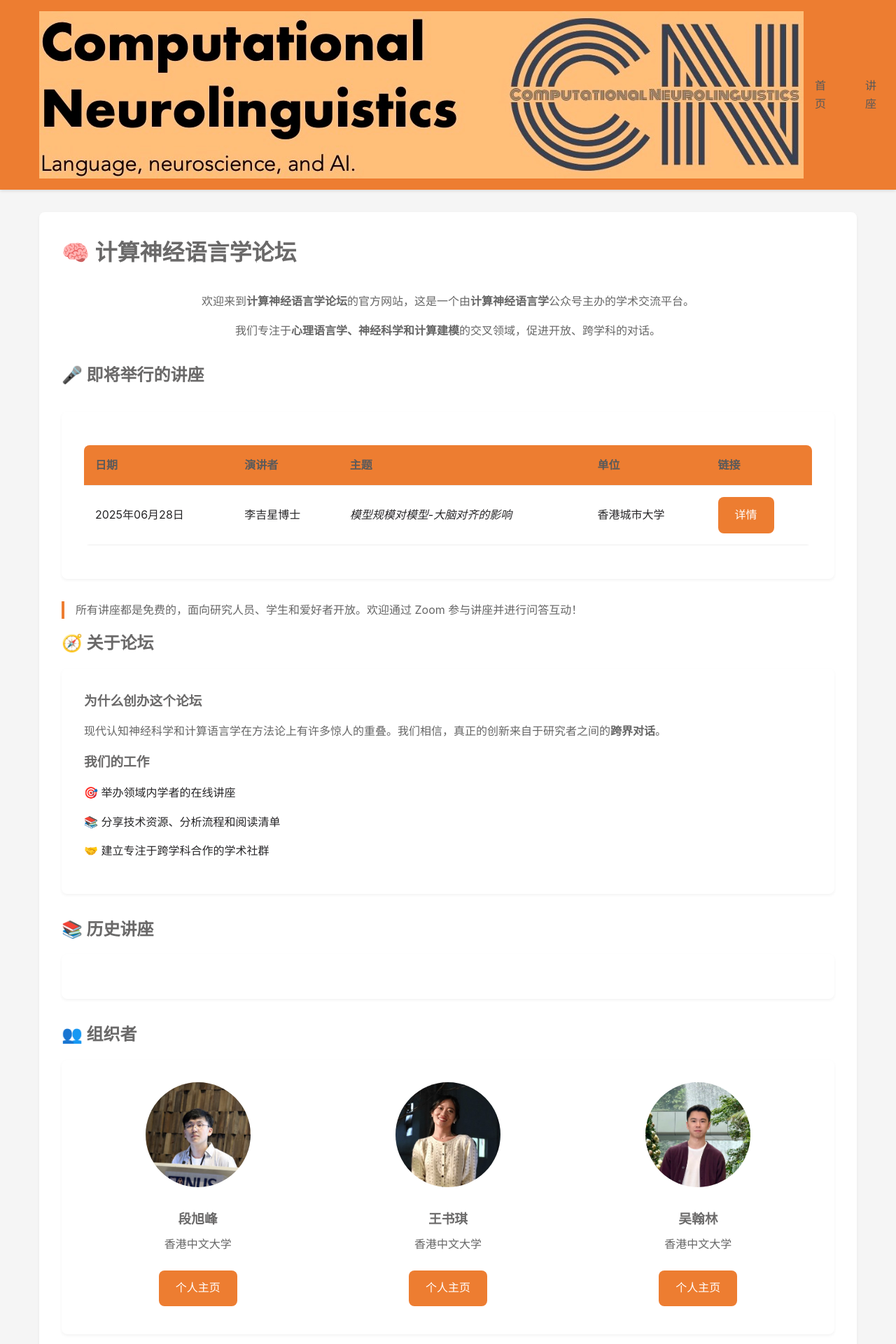
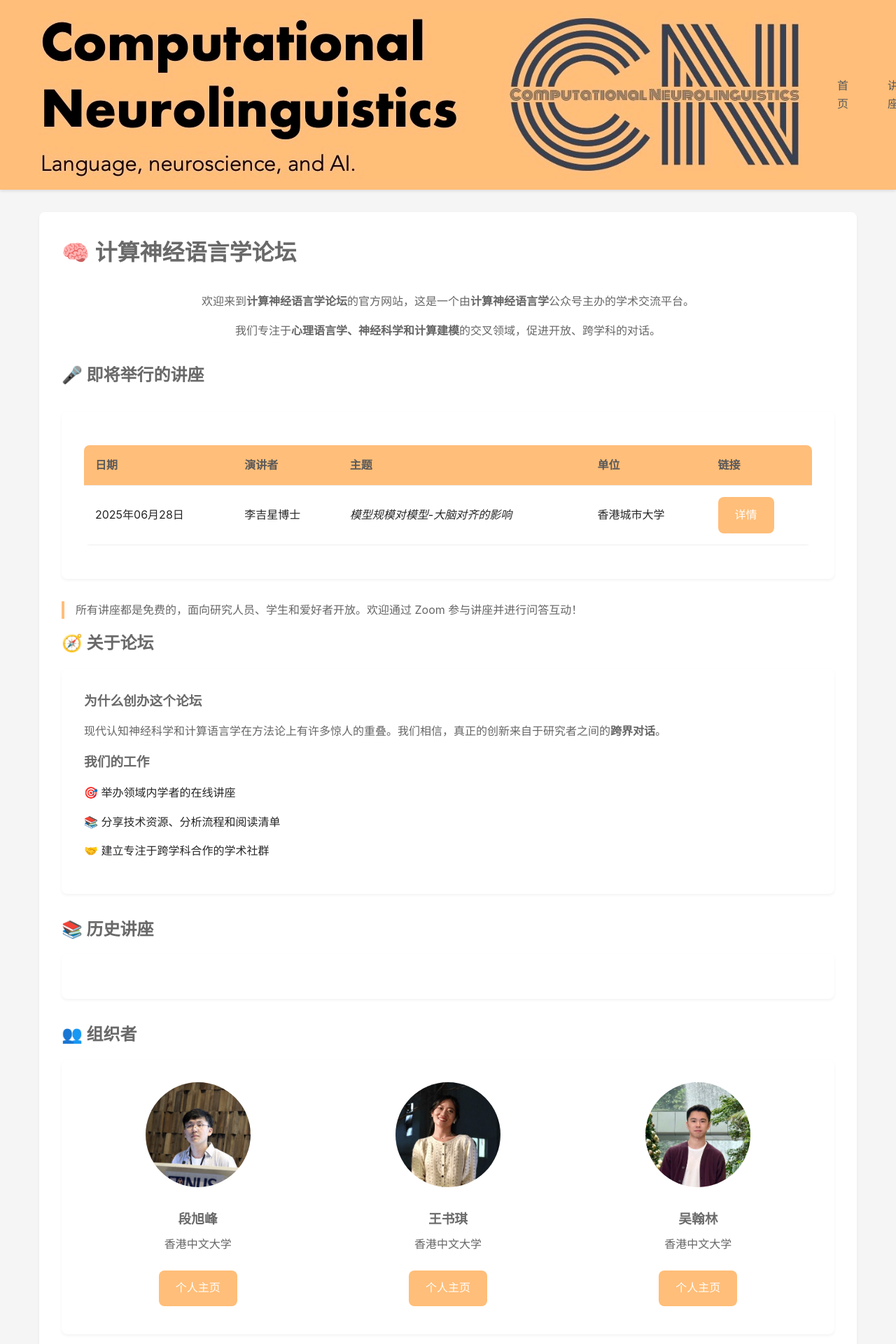
Before and after one commit to xufengduan/Computational-Neurolinguistics-Forum, a Jekyll site: the page built from README.md, in a window 1280 px wide. Shown: the top 1920 px of the page at 70% size. Built offline with Jekyll 4.4.1, drawn with Linux system fonts in a browser that asks for light colours.

Commit message:
add info

```diff
--- a/_layouts/default.html
+++ b/_layouts/default.html
@@ -7,8 +7,8 @@
     <title>{{ page.title }} - {{ site.title }}</title>
     <style>
         :root {
-            --primary-color: #ed7d31;
-            --secondary-color: #ed7d31;
+            --primary-color: #ffbe79;
+            --secondary-color: #ffbe79;
             --accent-color: #F0BC74;
             --text-color: #272628;
             --text-light: #666;
@@ -54,13 +54,9 @@
         .site-title {
             display: flex;
             align-items: center;
-            height: 100%;
+            margin-right: 2rem;
         }
 
-        .site-logo {
-            height: auto;
-            width: auto;
-        }
 
         .nav-links {
             display: flex;
```
